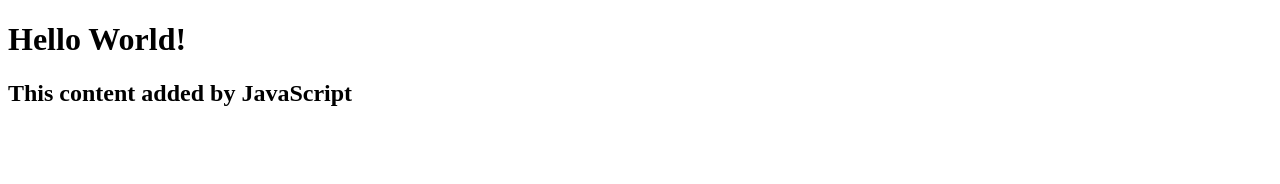
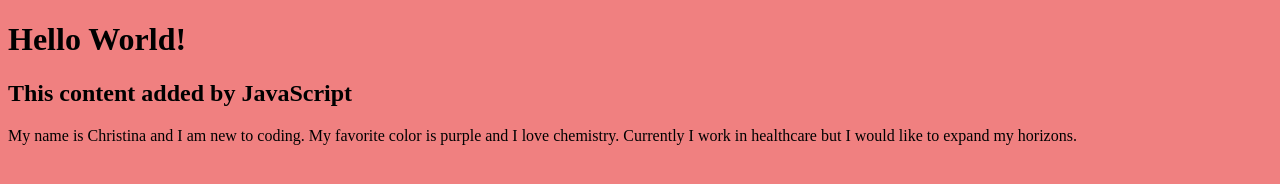
Before and after one commit to coubkeo/my-personal-website, a plain HTML site: page index.html in a window 1280 px wide. Drawn offline with Linux system fonts and the light colour scheme.

Commit message:
update backgroung, add bio

```diff
--- a/index.html
+++ b/index.html
@@ -7,5 +7,6 @@
     <body>
         <h1>Hello World!</h1>
         <script src="script.js"></script>
+        <p>My name is Christina and I am new to coding. My favorite color is purple and I love chemistry. Currently I work in healthcare but I would like to expand my horizons. </p>
     </body>
 </html>
--- a/style.css
+++ b/style.css
@@ -1,3 +1,3 @@
-body {
-    background: white;
+body{
+    background: lightcoral;
 }
```
